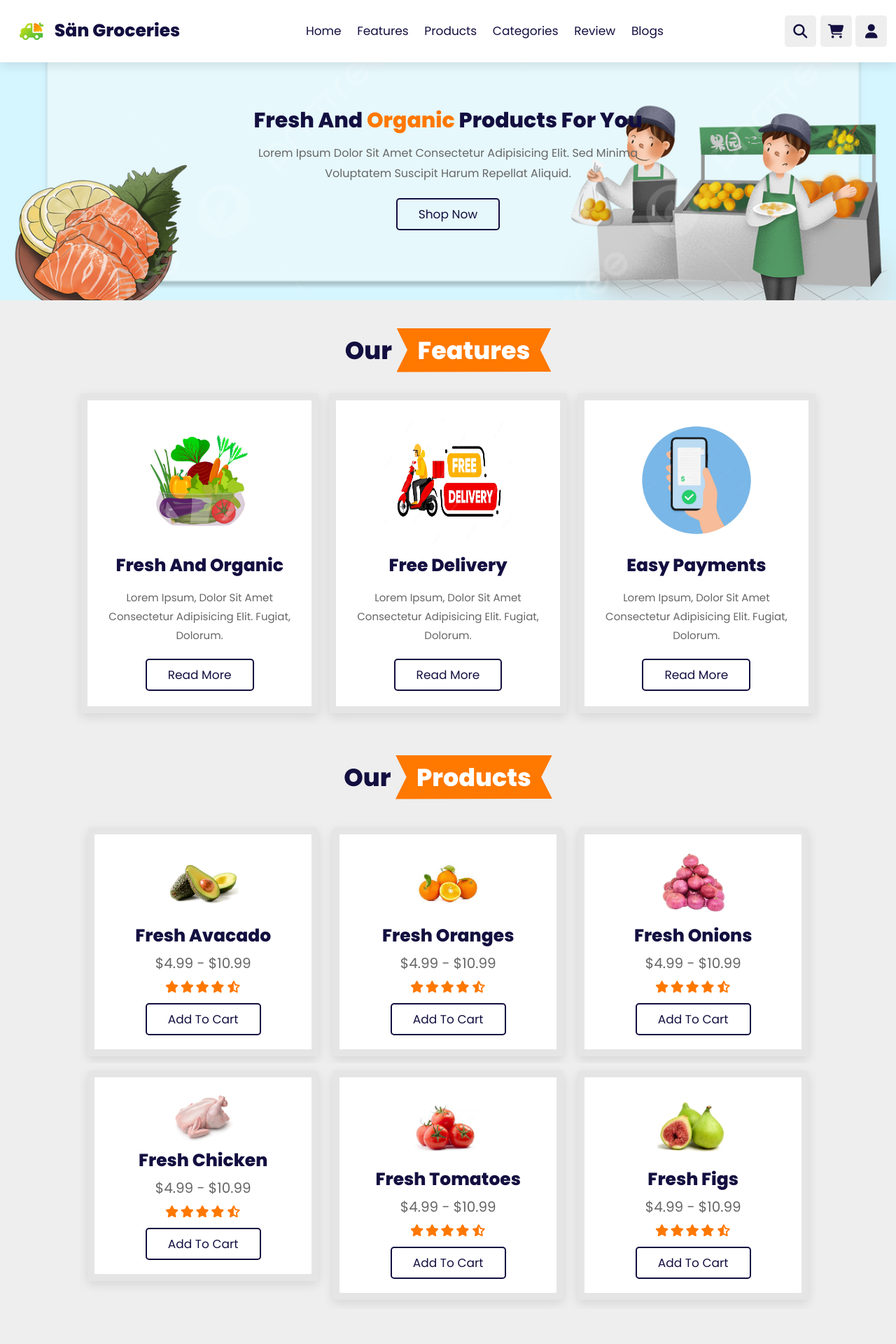
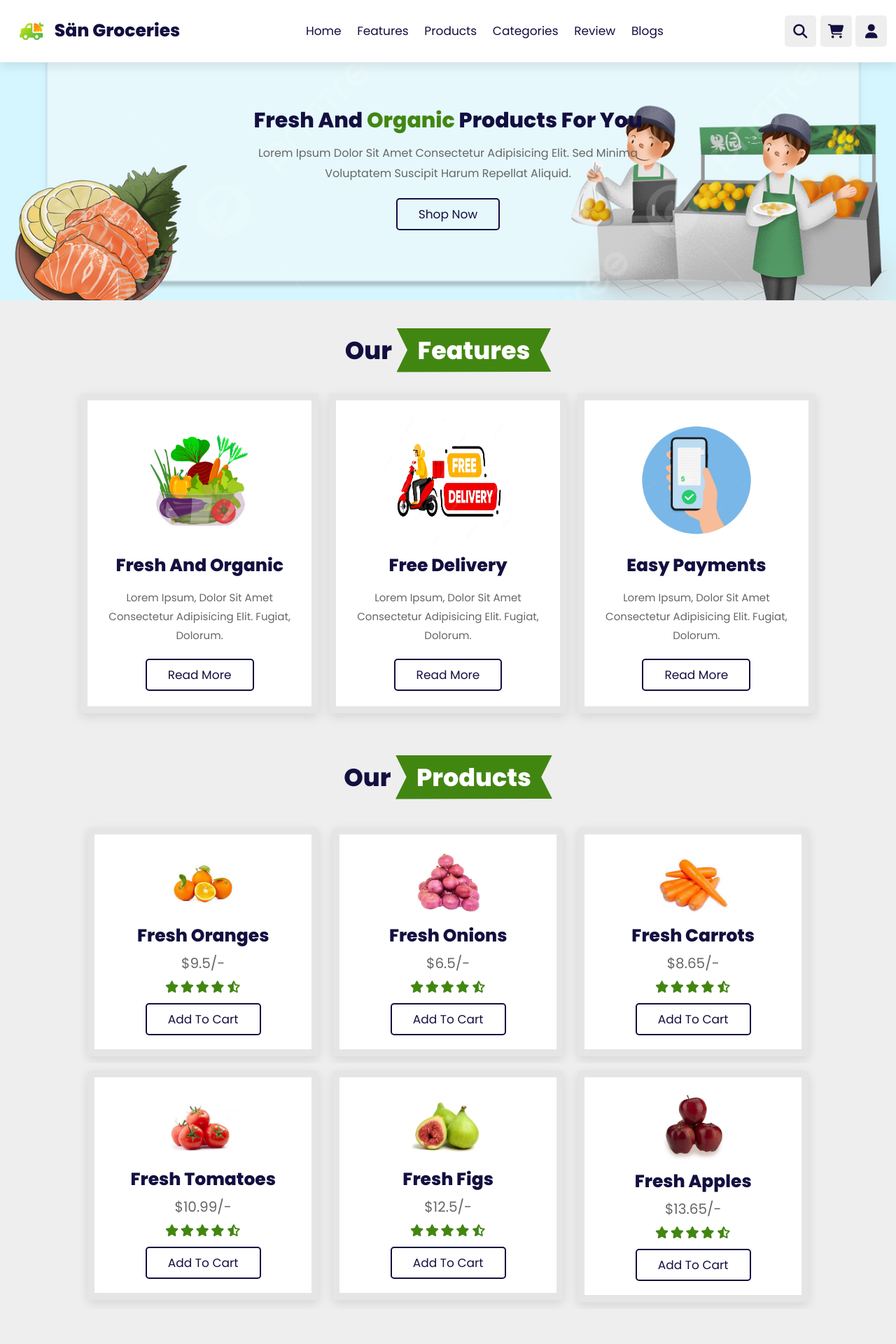
Before and after one commit to akashsanni/S-n-Groceries-Website, a PHP site: page / in a window 1280 px wide. Shown: the top 1920 px of the page at 70% size. Run offline with PHP 8.4, Linux system fonts and the light colour scheme; some libraries are stand-ins or nearby versions.

Commit message:
commit 2
refactoring using javascript

```diff
--- a/index.html
+++ b/index.html
@@ -45,29 +45,11 @@
 
     <div class="shopping-cart">
 
-        <div class="box">
+        <div class="box cart-box">
             <i class="fas fa-trash"></i>
             <img src="images/watermelon-1.png" alt="">
             <div class="content">
                 <h3>watermelon</h3>
-                <span class="price">$4.99/-</span>
-                <span class="quantity">qty: 2</span>
-            </div>
-        </div>
-        <div class="box">
-            <i class="fas fa-trash"></i>
-            <img src="images/cart-img-2.png" alt="" >
-            <div class="content">
-                <h3>onion</h3>
-                <span class="price">$4.99/-</span>
-                <span class="quantity">qty: 2</span>
-            </div>
-        </div>
-        <div class="box">
-            <i class="fas fa-trash"></i>
-            <img src="images/chicken.png" alt="" >
-            <div class="content">
-                <h3>chicken</h3>
                 <span class="price">$4.99/-</span>
                 <span class="quantity">qty: 2</span>
             </div>
@@ -105,27 +87,7 @@
 <section class="features" id="features">
     <h1 class="heading">our <span>features</span> </h1>
 
-    <div class="box-container">
-        <div class="box">
-            <img src="images/feature-1_1.png" alt="image">
-            <h3>fresh and organic</h3>
-            <p>Lorem ipsum, dolor sit amet consectetur adipisicing elit. Fugiat, dolorum.</p>
-            <a href="#" class="btn">read more</a>
-        </div>
-
-        <div class="box">
-            <img src="images/feature-3_3.png" alt="image">
-            <h3>free delivery</h3>
-            <p>Lorem ipsum, dolor sit amet consectetur adipisicing elit. Fugiat, dolorum.</p>
-            <a href="#" class="btn">read more</a>
-        </div>
-
-        <div class="box">
-            <img src="images/feature-5_5.png" alt="image">
-            <h3>easy payments</h3>
-            <p>Lorem ipsum, dolor sit amet consectetur adipisicing elit. Fugiat, dolorum.</p>
-            <a href="#" class="btn">read more</a>
-        </div>
+    <div class="box-container feature-box">
 
     </div>
 </section>
@@ -138,91 +100,7 @@
 
     <div class="swiper products-slider">
 
-        <div class="swiper-wrapper">
-
-            <div class="swiper-slide box">
-                <img src="images/product-1.png" alt="">
-                <h3>fresh oranges</h3>
-                <div class="price"> $4.99 - $10.99</div>
-                <div class="stars">
-                    <i class="fas fa-star"></i>
-                    <i class="fas fa-star"></i>
-                    <i class="fas fa-star"></i>
-                    <i class="fas fa-star"></i>
-                    <i class="fas fa-star-half-alt"></i>
-                </div>
-                <a href="#" class="btn">add to cart</a>
-            </div>
-
-            <div class="swiper-slide box">
-                <img src="images/product-2.png" alt="">
-                <h3>fresh onions</h3>
-                <div class="price"> $4.99 - $10.99</div>
-                <div class="stars">
-                    <i class="fas fa-star"></i>
-                    <i class="fas fa-star"></i>
-                    <i class="fas fa-star"></i>
-                    <i class="fas fa-star"></i>
-                    <i class="fas fa-star-half-alt"></i>
-                </div>
-                <a href="#" class="btn">add to cart</a>
-            </div>
-
-            <div class="swiper-slide box">
-                <img src="images/product-3.png" alt="">
-                <h3>fresh carrots</h3>
-                <div class="price"> $4.99 - $10.99</div>
-                <div class="stars">
-                    <i class="fas fa-star"></i>
-                    <i class="fas fa-star"></i>
-                    <i class="fas fa-star"></i>
-                    <i class="fas fa-star"></i>
-                    <i class="fas fa-star-half-alt"></i>
-                </div>
-                <a href="#" class="btn">add to cart</a>
-            </div>
-
-            <div class="swiper-slide box">
-                <img src="images/product-4.png" alt="">
-                <h3>fresh cabbage</h3>
-                <div class="price"> $4.99 - $10.99</div>
-                <div class="stars">
-                    <i class="fas fa-star"></i>
-                    <i class="fas fa-star"></i>
-                    <i class="fas fa-star"></i>
-                    <i class="fas fa-star"></i>
-                    <i class="fas fa-star-half-alt"></i>
-                </div>
-                <a href="#" class="btn">add to cart</a>
-            </div>
-
-            <div class="swiper-slide box">
-                <img src="images/product-5.png" alt="">
-                <h3>fresh potatoes</h3>
-                <div class="price"> $4.99 - $10.99</div>
-                <div class="stars">
-                    <i class="fas fa-star"></i>
-                    <i class="fas fa-star"></i>
-                    <i class="fas fa-star"></i>
-                    <i class="fas fa-star"></i>
-                    <i class="fas fa-star-half-alt"></i>
-                </div>
-                <a href="#" class="btn">add to cart</a>
-            </div>
-
-            <div class="swiper-slide box">
-                <img src="images/avocado-1.png" alt="">
-                <h3>fresh avacado</h3>
-                <div class="price"> $4.99 - $10.99</div>
-                <div class="stars">
-                    <i class="fas fa-star"></i>
-                    <i class="fas fa-star"></i>
-                    <i class="fas fa-star"></i>
-                    <i class="fas fa-star"></i>
-                    <i class="fas fa-star-half-alt"></i>
-                </div>
-                <a href="#" class="btn">add to cart</a>
-            </div>
+        <div class="swiper-wrapper swiper-wrapper-1">
 
         </div>
 
@@ -230,91 +108,7 @@
 
     <div class="swiper products-slider">
 
-        <div class="swiper-wrapper">
-
-            <div class="swiper-slide box">
-                <img src="images/product-6.png" alt="">
-                <h3>fresh tomatoes</h3>
-                <div class="price"> $4.99 - $10.99</div>
-                <div class="stars">
-                    <i class="fas fa-star"></i>
-                    <i class="fas fa-star"></i>
-                    <i class="fas fa-star"></i>
-                    <i class="fas fa-star"></i>
-                    <i class="fas fa-star-half-alt"></i>
-                </div>
-                <a href="#" class="btn">add to cart</a>
-            </div>
-
-            <div class="swiper-slide box">
-                <img src="images/product-7.png" alt="">
-                <h3>fresh figs</h3>
-                <div class="price"> $4.99 - $10.99</div>
-                <div class="stars">
-                    <i class="fas fa-star"></i>
-                    <i class="fas fa-star"></i>
-                    <i class="fas fa-star"></i>
-                    <i class="fas fa-star"></i>
-                    <i class="fas fa-star-half-alt"></i>
-                </div>
-                <a href="#" class="btn">add to cart</a>
-            </div>
-
-            <div class="swiper-slide box">
-                <img src="images/product-8.png" alt="">
-                <h3>fresh apples</h3>
-                <div class="price"> $4.99 - $10.99</div>
-                <div class="stars">
-                    <i class="fas fa-star"></i>
-                    <i class="fas fa-star"></i>
-                    <i class="fas fa-star"></i>
-                    <i class="fas fa-star"></i>
-                    <i class="fas fa-star-half-alt"></i>
-                </div>
-                <a href="#" class="btn">add to cart</a>
-            </div>
-
-            <div class="swiper-slide box">
-                <img src="images/product-9.png" alt="">
-                <h3>fresh grapes</h3>
-                <div class="price"> $4.99 - $10.99</div>
-                <div class="stars">
-                    <i class="fas fa-star"></i>
-                    <i class="fas fa-star"></i>
-                    <i class="fas fa-star"></i>
-                    <i class="fas fa-star"></i>
-                    <i class="fas fa-star-half-alt"></i>
-                </div>
-                <a href="#" class="btn">add to cart</a>
-            </div>
-
-            <div class="swiper-slide box">
-                <img src="images/watermelon-2.png" alt="">
-                <h3>watermelon</h3>
-                <div class="price"> $4.99 - $10.99</div>
-                <div class="stars">
-                    <i class="fas fa-star"></i>
-                    <i class="fas fa-star"></i>
-                    <i class="fas fa-star"></i>
-                    <i class="fas fa-star"></i>
-                    <i class="fas fa-star-half-alt"></i>
-                </div>
-                <a href="#" class="btn">add to cart</a>
-            </div>
-
-            <div class="swiper-slide box">
-                <img src="images/chicken.png" alt="">
-                <h3>fresh chicken</h3>
-                <div class="price"> $4.99 - $10.99</div>
-                <div class="stars">
-                    <i class="fas fa-star"></i>
-                    <i class="fas fa-star"></i>
-                    <i class="fas fa-star"></i>
-                    <i class="fas fa-star"></i>
-                    <i class="fas fa-star-half-alt"></i>
-                </div>
-                <a href="#" class="btn">add to cart</a>
-            </div>
+        <div class="swiper-wrapper swiper-wrapper-2">
 
         </div>
 
@@ -329,34 +123,7 @@
 
     <h1 class="heading"> product <span>categories</span> </h1>
 
-    <div class="box-container">
-        <div class="box">
-            <img src="images/cat-1_1.png" alt="image" >
-            <h3>vegetables</h3>
-            <p>upto 45% off</p>
-            <a href="#" class="btn">shop now</a>
-        </div>
-
-        <div class="box">
-            <img src="images/cat-2.png" alt="image" >
-            <h3>fresh fruits</h3>
-            <p>upto 45% off</p>
-            <a href="#" class="btn">shop now</a>
-        </div>
-
-        <div class="box">
-            <img src="images/cat-3_3.png" alt="image" >
-            <h3>dairy products</h3>
-            <p>upto 45% off</p>
-            <a href="#" class="btn">shop now</a>
-        </div>
-
-        <div class="box">
-            <img src="images/cat-4.png" alt="image" >
-            <h3>fresh meat</h3>
-            <p>upto 45% off</p>
-            <a href="#" class="btn">shop now</a>
-        </div>
+    <div class="box-container categories-box">
 
     </div>
 
@@ -563,9 +330,9 @@
 
 
 
-
+    <!-- js cdn swiper-->
     <script src="https://cdn.jsdelivr.net/npm/swiper@9/swiper-bundle.min.js"></script>
     <!-- javascript -->
-    <script src="main.js"></script>
+    <script src="./js/main.js" type="module"></script>
 </body>
 </html>
--- /dev/null
+++ b/js/main.js
@@ -0,0 +1,219 @@
+import { products_1 } from "./products-1.js"
+import { products_2 } from "./products-2.js"
+import { categories } from "./categories.js"
+import { features } from "./features.js"
+// console.log(products)
+
+// DOM Variables
+const searchForm = document.querySelector(".search-form")
+const searchBtn = document.querySelector("#search-btn")
+const cartBtn = document.querySelector('#cart-btn')
+const shoppingCart = document.querySelector('.shopping-cart')
+const loginForm = document.querySelector('.login-form')
+const loginBtn = document.querySelector('#login-btn')
+const menuBtn = document.querySelector('#menu-btn')
+const navbar = document.querySelector('.navbar')
+
+const swiperWrapper1 = document.querySelector('.swiper-wrapper-1');
+const swiperWrapper2 = document.querySelector('.swiper-wrapper-2');
+const categoriesBox = document.querySelector('.categories-box');
+const featureBox = document.querySelector('.feature-box');
+
+
+//Event Listeners
+searchBtn.addEventListener('click',()=>{
+    searchForm.classList.toggle('active');
+    navbar.classList.remove('active')
+    loginForm.classList.remove('active')
+    shoppingCart.classList.remove('active')
+
+})
+
+cartBtn.addEventListener('click',()=>{
+    shoppingCart.classList.toggle('active')
+    navbar.classList.remove('active')
+    loginForm.classList.remove('active')
+    searchForm.classList.remove('active')
+})
+
+loginBtn.addEventListener('click',()=>{
+    loginForm.classList.toggle('active')
+    navbar.classList.remove('active')
+    shoppingCart.classList.remove('active')
+    searchForm.classList.remove('active')
+})
+
+menuBtn.addEventListener('click',()=>{
+    navbar.classList.toggle('active')
+    loginForm.classList.remove('active')
+    shoppingCart.classList.remove('active')
+    searchForm.classList.remove('active')
+})
+
+window.onscroll = () => {
+    navbar.classList.remove('active')
+    loginForm.classList.remove('active')
+    shoppingCart.classList.remove('active')
+    searchForm.classList.remove('active')
+}
+
+//swiper js
+var swiper = new Swiper(".products-slider", {
+    loop: true,
+    spaceBetween: 20,
+    autoplay: {
+        delay: 2500,
+        disableOnInteraction: false,
+    },
+    // centeredSlides: true,
+    breakpoints: {
+      0: {
+        slidesPerView: 1,
+      },
+      768: {
+        slidesPerView: 2,
+      },
+      1020: {
+        slidesPerView: 3,
+      },
+    },
+  });
+
+var swiper = new Swiper(".review-slider", {
+    loop: true,
+    spaceBetween: 20,
+    autoplay: {
+        delay: 2500,
+        disableOnInteraction: false,
+    },
+    centeredSlides: true,
+    breakpoints: {
+      0: {
+        slidesPerView: 1,
+      },
+      768: {
+        slidesPerView: 2,
+      },
+      1020: {
+        slidesPerView: 3,
+      },
+    },
+  });
+
+
+
+//window load menu
+
+//slider-products-1
+window.addEventListener("DOMContentLoaded", function () {
+    let displayProducts = products_1.map(function (item) {
+
+      return `
+      <div class="swiper-slide box">
+          <img src="${item.img}" alt="">
+          <h3>${item.name}</h3>
+          <div class="price">$${item.price}/-</div>
+          <div class="stars">
+              <i class="fas fa-star"></i>
+              <i class="fas fa-star"></i>
+              <i class="fas fa-star"></i>
+              <i class="fas fa-star"></i>
+              <i class="fas fa-star-half-alt"></i>
+          </div>
+          <a href="" class="btn add-to-cart">add to cart</a>
+      </div>
+      `;
+    });
+    displayProducts = displayProducts.join("");
+
+
+    swiperWrapper1.innerHTML = displayProducts;
+  });
+
+  //slider-products-2
+window.addEventListener("DOMContentLoaded", function () {
+    let displayProducts = products_2.map(function (item) {
+
+      return `
+      <div class="swiper-slide box">
+          <img src="${item.img}" alt="">
+          <h3>${item.name}</h3>
+          <div class="price">$${item.price}/-</div>
+          <div class="stars">
+              <i class="fas fa-star"></i>
+              <i class="fas fa-star"></i>
+              <i class="fas fa-star"></i>
+              <i class="fas fa-star"></i>
+              <i class="fas fa-star-half-alt"></i>
+          </div>
+          <a href="" class="btn add-to-cart">add to cart</a>
+      </div>
+      `;
+    });
+    displayProducts = displayProducts.join("");
+
+
+    swiperWrapper2.innerHTML = displayProducts;
+  });
+
+  //categories
+window.addEventListener("DOMContentLoaded", function () {
+    let displayProducts = categories.map(function (category) {
+
+      return `
+      <div class="box">
+          <img src="${category.img}" alt="" >
+          <h3>${category.name}</h3>
+          <p>upto ${category.discount}% off</p>
+          <a href="#" class="btn">shop now</a>
+      </div>
+      `;
+    });
+    displayProducts = displayProducts.join("");
+
+
+    categoriesBox.innerHTML = displayProducts;
+  });
+
+//features
+window.addEventListener("DOMContentLoaded", function () {
+  let displayProducts = features.map(function (feature) {
+
+    return `
+    <div class="box">
+        <img src="${feature.img}" alt="image">
+        <h3>${feature.name}</h3>
+        <p>${feature.desc}</p>
+        <a href="#" class="btn">read more</a>
+    </div>
+    `;
+  });
+  displayProducts = displayProducts.join("");
+
+
+  featureBox.innerHTML = displayProducts;
+});
+
+//add to cart feature
+// let itemAddedCart = [];
+
+// const addToCart = document.querySelector('.add-to-cart')
+// const swiperWrapper = document.querySelector('.swiper-wrapper')
+// const shoppingCart = document.querySelector('.shopping-cart')
+
+// swiperWrapper1.addEventListener('click',(e)=>{
+//   e.preventDefault();
+//   // console.log(e.target.classList.value === `btn add-to-cart`);
+//   const result = e.target.classList.value === `btn add-to-cart`;
+//   // console.log(e.target.parentElement)
+//   let targetParent = e.target.parentNode;
+//   if(result){
+//     itemAddedCart.push(targetParent)
+//     console.log(itemAddedCart)
+//   }
+//   // cartBox.appendChild(itemAddedCart)
+// })
+// swiperWrapper2.addEventListener('click',(e)=>{
+//   e.preventDefault();
+//   console.log(e.target.classList.value === `btn add-to-cart`);
+// })
--- a/style.css
+++ b/style.css
@@ -1,7 +1,7 @@
 @import url('https://fonts.googleapis.com/css2?family=Poppins:wght@100;300;400;600;800&display=swap');
 
 :root{
-   --orange:#ff7800;
+   --orange:#428612;
    --light-orange:#f5b278;
    --black: #130f40;
    --light-color:#666;
@@ -292,6 +292,8 @@ section{
 
 }
 
+/* home */
+
 .home{
     display: flex;
     align-items: center;
@@ -324,6 +326,8 @@ section{
     padding: 1rem 0;
     line-height: 1.8;
 }
+
+/* features */
 
 .features .box-container{
     display: grid;
@@ -364,6 +368,7 @@ section{
     padding: 1rem 0;
 }
 
+/* products */
 .products .products-slider{
     padding: 1rem;
 }
@@ -410,6 +415,7 @@ section{
     padding: .5rem 0;
 }
 
+/* categories */
 .categories .box-container{
     display: grid;
     grid-template-columns: repeat(auto-fit, minmax(20rem,1fr));
@@ -449,6 +455,7 @@ section{
     padding: 1rem 0;
 }
 
+/* review */
 .review .review-slider{
     padding: 1rem;
 }
@@ -493,6 +500,7 @@ section{
     font-size: 1.7rem;
 }
 
+/* blogs */
 .blogs .box-container{
     display: grid;
     grid-template-columns: repeat(auto-fit, minmax(26rem,1fr));
@@ -556,6 +564,7 @@ section{
     padding: .5rem 0;
 }
 
+/* footer */
 .footer{
     background: #fff;
 }
@@ -565,10 +574,6 @@ section{
     grid-template-columns: repeat(auto-fit, minmax(20rem,1fr));
     gap: 1.5rem;
 }
-
-/* .footer .box-container .box{
-    text-align: center;
-} */
 
 .footer .box-container .box h3{
     font-size: 2.2rem;
```
Also changed, not shown: js/categories.js (added, +26 -0 lines), js/features.js (added, +20 -0 lines), js/products-1.js (added, +52 -0 lines), js/products-2.js (added, +52 -0 lines), main.js (deleted, +0 -89 lines), images/milk.png (added).
